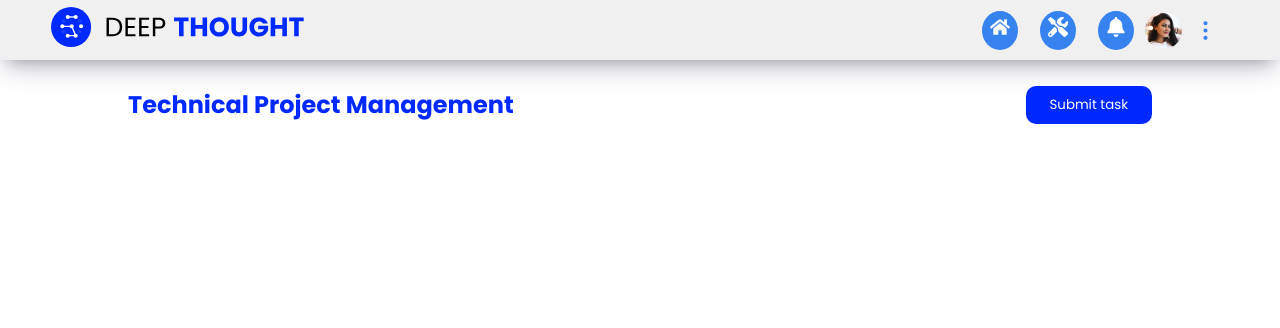
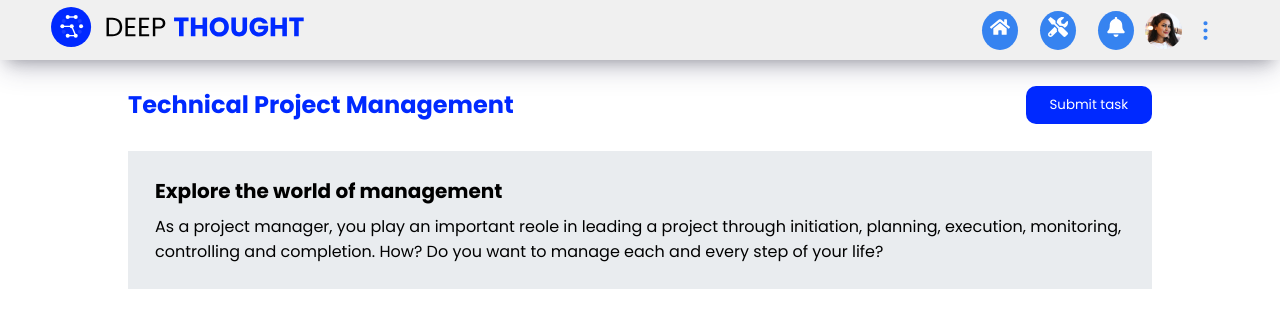
Before and after one commit to Azharul-Raj/DT-frontend, a React (Vite) app: page / in a window 1280 px wide. Shown: the top 328 px of the page. Built offline with nearby package versions, Linux system fonts and the light colour scheme.

Commit message:
hero top section done

```diff
--- /dev/null
+++ b/src/compontnts/TopLeftCard.css
@@ -0,0 +1,3 @@
+.card-container{
+
+}
--- a/src/pages/sections/Hero/Hero.css
+++ b/src/pages/sections/Hero/Hero.css
@@ -18,4 +18,10 @@ button{
 }
 .details-card{
     padding: 25px 27px;
+    background-color: #E9ECEF;
+    margin: 27px 0;
 }
+.card-heading{
+    font-size: 20px;
+    margin-bottom: 8px;
+}
--- a/src/pages/sections/Hero/Hero.tsx
+++ b/src/pages/sections/Hero/Hero.tsx
@@ -1,17 +1,23 @@
-import React from 'react'
-import "./Hero.css"
+import React from "react";
+import "./Hero.css";
 
 export default function Hero() {
   return (
-    <div className='hero-container'>
+    <div className="hero-container">
       <div className="title">
-            <h2 className='heading'>Technical Project Management</h2>
+        <h2 className="heading">Technical Project Management</h2>
         <button>Submit task</button>
       </div>
       {/* card part */}
       <div className="details-card">
-
+        <h3 className="card-heading">Explore the world of management</h3>
+        <p>
+          As a project manager, you play an important reole in leading a project
+          through initiation, planning, execution, monitoring, controlling and
+          completion. How? Do you want to manage each and every step of your
+          life?
+        </p>
       </div>
     </div>
-  )
+  );
 }
```
Also changed, not shown: src/compontnts/TopLeftCard.tsx (added, +9 -0 lines), src/pages/sections/Cards/Cards.tsx (added, +7 -0 lines), src/assets/youtube.png (added). Lines whose indentation alone changed are shown as unchanged.
